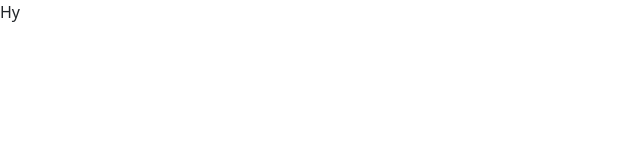
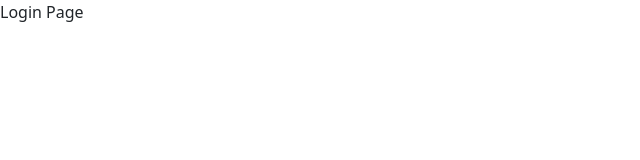
Before and after one commit to mishrhm/TW_Machine_Test, a React (Vite) app: page /login in a window 1280 px wide. Shown: the top 160 px of the page, without its empty margins (0-640 px from the left). Built offline with nearby package versions, Linux system fonts and the light colour scheme.

Commit message:
Added basic login and home routes and browser router to app.tsx

```diff
--- a/src/App.tsx
+++ b/src/App.tsx
@@ -1,12 +1,19 @@
 
+import { BrowserRouter, Navigate, Route, Routes } from 'react-router-dom'
 import './App.css'
+import LoginPage from './pages/LoginPage'
+import HomePage from './pages/HomePage'
 
 function App() {
 
   return (
-    <div>
-      Hy
-    </div>
+    <BrowserRouter>
+      <Routes>
+        <Route path="/login" element={<LoginPage />} />
+        <Route path="/home" element={<HomePage />} />
+        <Route path="*" element={<Navigate to={'/login'}></Navigate>} />
+      </Routes>
+    </BrowserRouter>
   )
 }
 
--- /dev/null
+++ b/src/pages/HomePage.tsx
@@ -0,0 +1,9 @@
+const HomePage = () => {
+    return (
+        <div>
+            Home Page
+        </div>
+    )
+}
+
+export default HomePage;
--- /dev/null
+++ b/src/pages/LoginPage.tsx
@@ -0,0 +1,11 @@
+
+
+const LoginPage = () => {
+    return (
+        <div>
+            Login Page
+        </div>
+    )
+}
+
+export default LoginPage;
```
